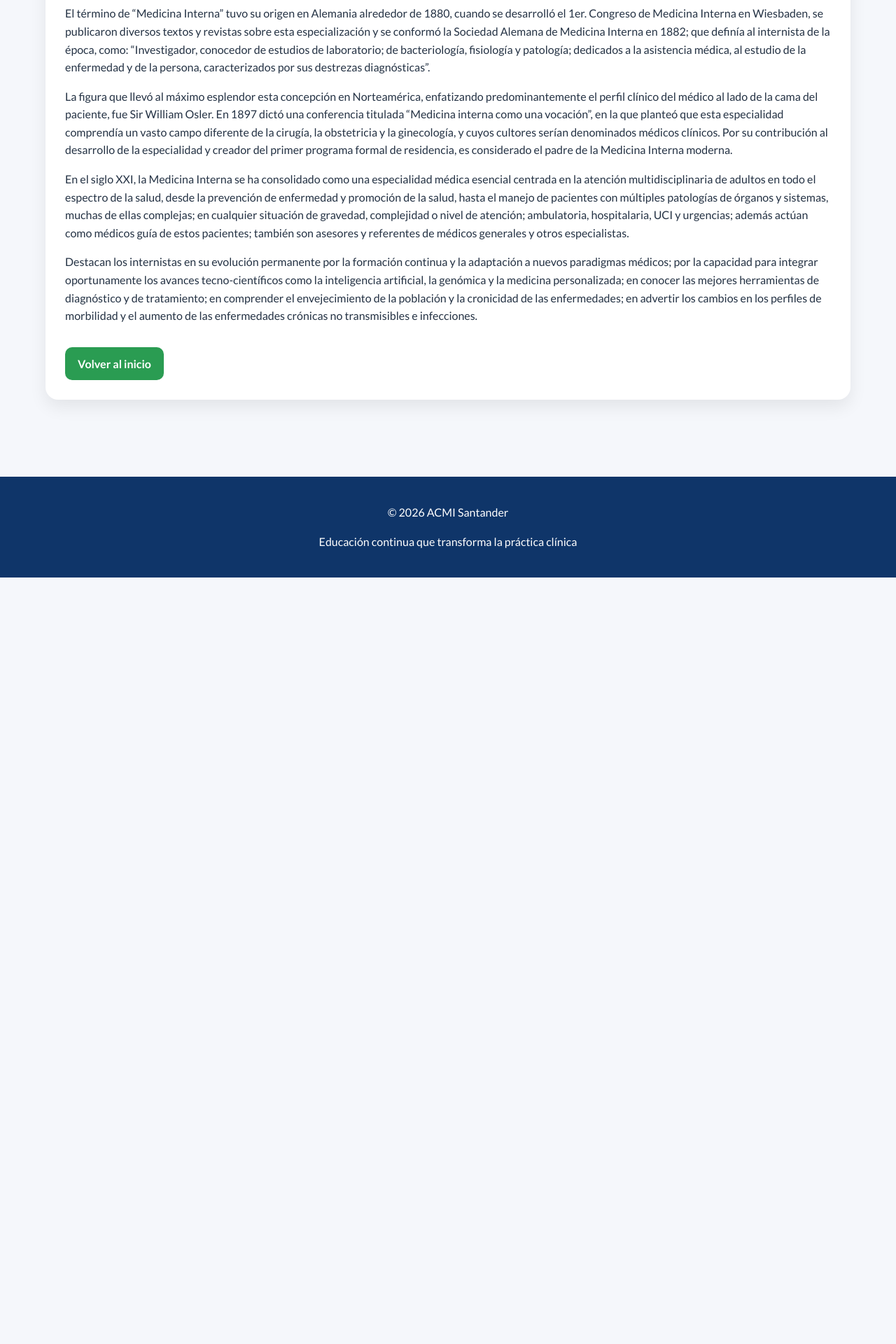
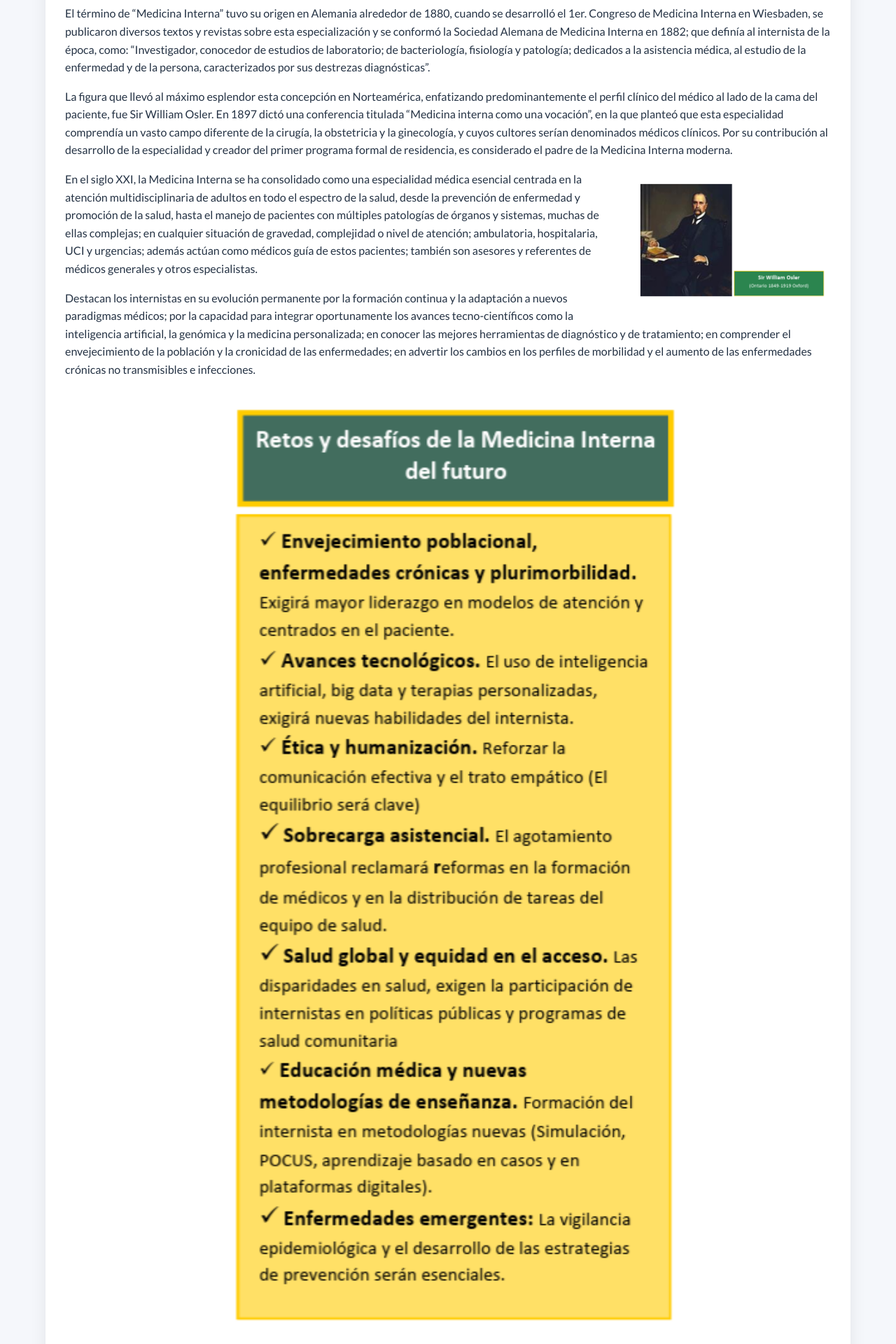
Before and after one commit to Acmisantander/Acmisantander, a Jekyll site: the page built from _posts/2026-04-24-medicina-interna-origenes-desafios-futuro.md, in a window 1280 px wide. Shown: the part 745-2665 px from the top of the page at 70% size. Built offline with Jekyll 4.4.1, drawn with Linux system fonts in a browser that asks for light colours; before the commit the page ends 1570 px from its top, so only the background shows below that.

Commit message:
Update 2026-04-24-medicina-interna-origenes-desafios-futuro.md

```diff
--- a/_posts/2026-04-24-medicina-interna-origenes-desafios-futuro.md
+++ b/_posts/2026-04-24-medicina-interna-origenes-desafios-futuro.md
@@ -21,6 +21,10 @@
 
 La figura que llevó al máximo esplendor esta concepción en Norteamérica, enfatizando predominantemente el perfil clínico del médico al lado de la cama del paciente, fue Sir William Osler. En 1897 dictó una conferencia titulada "Medicina interna como una vocación", en la que planteó que esta especialidad comprendía un vasto campo diferente de la cirugía, la obstetricia y la ginecología, y cuyos cultores serían denominados médicos clínicos. Por su contribución al desarrollo de la especialidad y creador del primer programa formal de residencia, es considerado el padre de la Medicina Interna moderna.
 
+<img src="{{ site.baseurl }}/img/Sir%20William%20Osler.png" style="width:280px; float:right; margin:10px 0 15px 25px; border-radius:6px;">
+
 En el siglo XXI, la Medicina Interna se ha consolidado como una especialidad médica esencial centrada en la atención multidisciplinaria de adultos en todo el espectro de la salud, desde la prevención de enfermedad y promoción de la salud, hasta el manejo de pacientes con múltiples patologías de órganos y sistemas, muchas de ellas complejas; en cualquier situación de gravedad, complejidad o nivel de atención; ambulatoria, hospitalaria, UCI y urgencias; además actúan como médicos guía de estos pacientes; también son asesores y referentes de médicos generales y otros especialistas.
 
 Destacan los internistas en su evolución permanente por la formación continua y la adaptación a nuevos paradigmas médicos; por la capacidad para integrar oportunamente los avances tecno-científicos como la inteligencia artificial, la genómica y la medicina personalizada; en conocer las mejores herramientas de diagnóstico y de tratamiento; en comprender el envejecimiento de la población y la cronicidad de las enfermedades; en advertir los cambios en los perfiles de morbilidad y el aumento de las enfermedades crónicas no transmisibles e infecciones.
+
+<img src="{{ site.baseurl }}/img/Retos%20y%20desafios%20de%20la%20medicina%20interna%20.png" style="width:100%; max-width:650px; display:block; margin:30px auto;">
```
